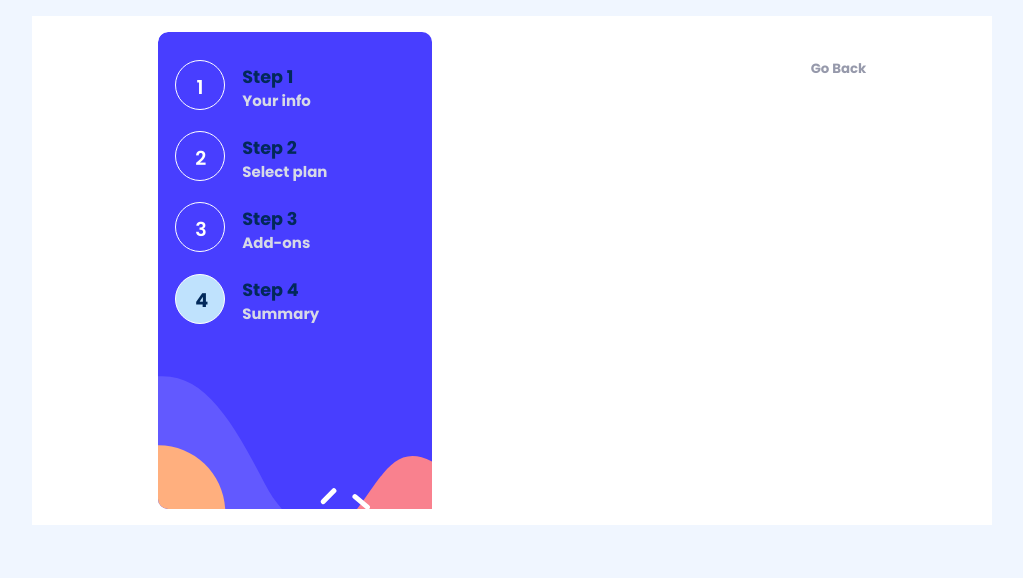
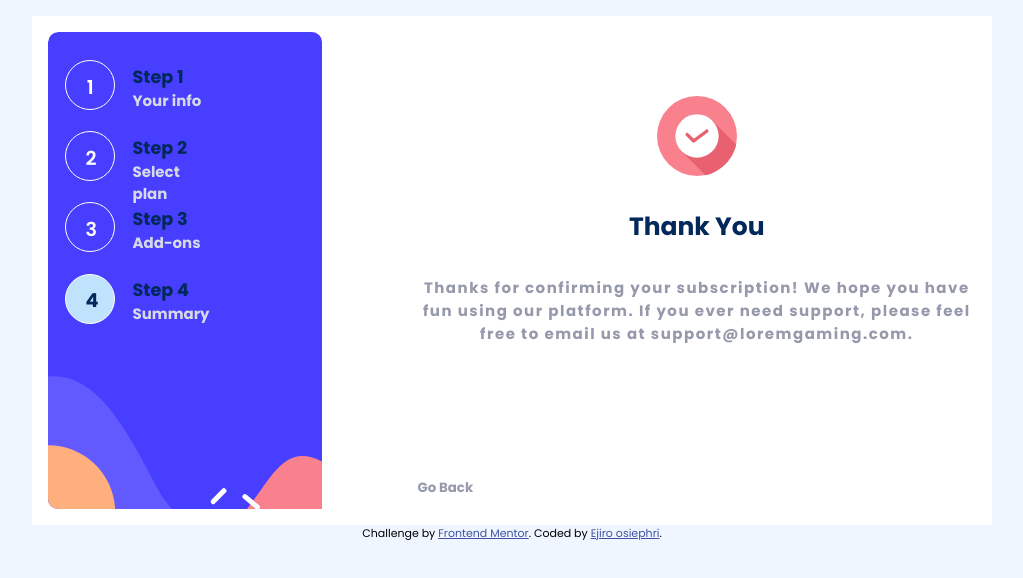
Before and after one commit to EjiroOsiephri/multi-step-form-main, a React (Vite) app: page /lastpage in a window 1280 px wide. Shown: the top 578 px of the page, without its empty margins (128-1151 px from the left). Built offline with nearby package versions, Linux system fonts and the light colour scheme.

Commit message:
Finished

```diff
--- a/index.html
+++ b/index.html
@@ -5,9 +5,25 @@
     <link rel="icon" type="image/svg+xml" href="/vite.svg" />
     <meta name="viewport" content="width=device-width, initial-scale=1.0" />
     <title>Vite + React</title>
+    <!-- Feel free to remove these styles or customise in your own stylesheet 👍 -->
+    <style>
+      .attribution {
+        font-size: 11px;
+        text-align: center;
+      }
+      .attribution a {
+        color: hsl(228, 45%, 44%);
+      }
+    </style>
   </head>
   <body>
     <div id="root"></div>
     <script type="module" src="/src/main.jsx"></script>
+    <div class="attribution">
+      Challenge by
+      <a href="https://www.frontendmentor.io?ref=challenge" target="_blank"
+        >Frontend Mentor</a
+      >. Coded by <a href="#">Ejiro osiephri</a>.
+    </div>
   </body>
 </html>
--- a/src/components/FourthPage.jsx
+++ b/src/components/FourthPage.jsx
@@ -8,14 +8,13 @@ import "./sass/FourthPage.scss"
 
 const FourthPage = () => {
     const location = useLocation()
-    console.log(location.state.ref);
-    const [changeTime, setChangeTime] = useState(location.state.ref.endsWith('/yr') ? 'Yearly' : 'Monthly');
-    const [totalMonthly, setTotalMonthly] = useState(location.state.ref.endsWith('/yr') ? 20 : 2);
+    const [changeTime, setChangeTime] = useState(location.state?.ref?.endsWith('/yr') ? 'Yearly' : 'Monthly');
+    const [totalMonthly, setTotalMonthly] = useState(location.state?.ref?.endsWith('/yr') ? 20 : 2);
 
     useEffect(() => {
-        if (location.state.ref.endsWith('/yr')) {
+        if (location.state?.ref?.endsWith('/yr')) {
             setTotalMonthly(prevTotal => prevTotal + 10);
-        } else if (location.state.ref.endsWith('/mo')) {
+        } else if (location.state?.ref?.endsWith('/mo')) {
             setTotalMonthly(prevTotal => prevTotal + 1);
         }
     }, []);
@@ -74,11 +73,11 @@ const FourthPage = () => {
                     <hr />
                     <div className="online-container">
                         <h3>Online Service</h3>
-                        <p> <p>{location.state.ref.endsWith('/yr') ? '$10 per Year' : '$1 per Month'}</p></p>
+                        <p> <p>{location.state?.ref?.endsWith('/yr') ? '$10 per Year' : '$1 per Month'}</p></p>
                     </div>
                     <div className="larger-storage">
                         <h3>Larger Storage</h3>
-                        <p> <p>{location.state.ref.endsWith('/yr') ? '$20 per Year' : '$2 per Month'}</p></p>
+                        <p> <p>{location.state?.ref?.endsWith('/yr') ? '$20 per Year' : '$2 per Month'}</p></p>
                     </div>
                     <div className="final-text">
                         <h3>Total({changeTime})</h3>
--- a/src/components/LastPage.jsx
+++ b/src/components/LastPage.jsx
@@ -2,6 +2,8 @@ import React, { useState } from 'react'
 import "./sass/SecondPage.scss"
 import { Link } from "react-router-dom"
 import { useNavigate, useLocation } from 'react-router-dom'
+import thankyou from "./images/icon-thank-you.svg"
+import "./sass/LastPage.scss"
 
 const LastPage = () => {
     return (
@@ -43,11 +45,20 @@ const LastPage = () => {
                 </div>
             </div>
             <div className="second">
-
+                <div className="align-summary">
+                    <div className="img-thank-you">
+                        <img src={thankyou} alt="" />
+                    </div>
+                    <h3 c>Thank You</h3>
+                    <h3 className='h3-text'>Thanks for confirming your subscription! We hope you have fun
+                        using our platform. If you ever need support, please feel free
+                        to email us at support@loremgaming.com.</h3>
+                </div>
                 <div className="buttons">
-                    <button className='prev-page-btn'><Link to="/thirdpage" >Go Back</Link></button>
+                    <button className='prev-btn'><Link to="/fourthpage" >Go Back</Link></button>
                 </div>
             </div>
+
         </div>
 
     )
--- a/src/components/sass/FirstPage.scss
+++ b/src/components/sass/FirstPage.scss
@@ -98,7 +98,7 @@ label {
   width: 120%;
   height: 40px;
   display: inline-block;
-  font-weight: 700;
+  font-weight: 400;
   padding: 0.5em;
   font-size: 1rem;
   border: 1px solid $Light-gray;
--- /dev/null
+++ b/src/components/sass/LastPage.scss
@@ -0,0 +1,41 @@
+@use "./FirstPage.scss" as u;
+.align-summary {
+  margin-top: 4em;
+}
+.align-summary h3 {
+  text-align: center;
+  color: u.$Marine-blue;
+  font-size: 25px;
+}
+.align-summary .h3-text {
+  margin-top: 2em;
+  letter-spacing: 1.5px;
+  color: u.$Cool-gray;
+  font-size: 15px;
+  text-align: center;
+}
+.buttons {
+  display: flex;
+  justify-content: space-between;
+}
+.prev-btn {
+  margin-top: 8em;
+  order: 1;
+  background: none;
+  border: none;
+  padding-top: 2em;
+  font-weight: 700;
+}
+.prev-btn a {
+  text-decoration: none;
+  color: u.$Cool-gray;
+}
+.prev-btn a:hover {
+  color: u.$Marine-blue;
+  font-weight: 700;
+}
+.img-thank-you {
+  display: flex;
+  justify-content: center;
+  margin-bottom: 2em;
+}
```
